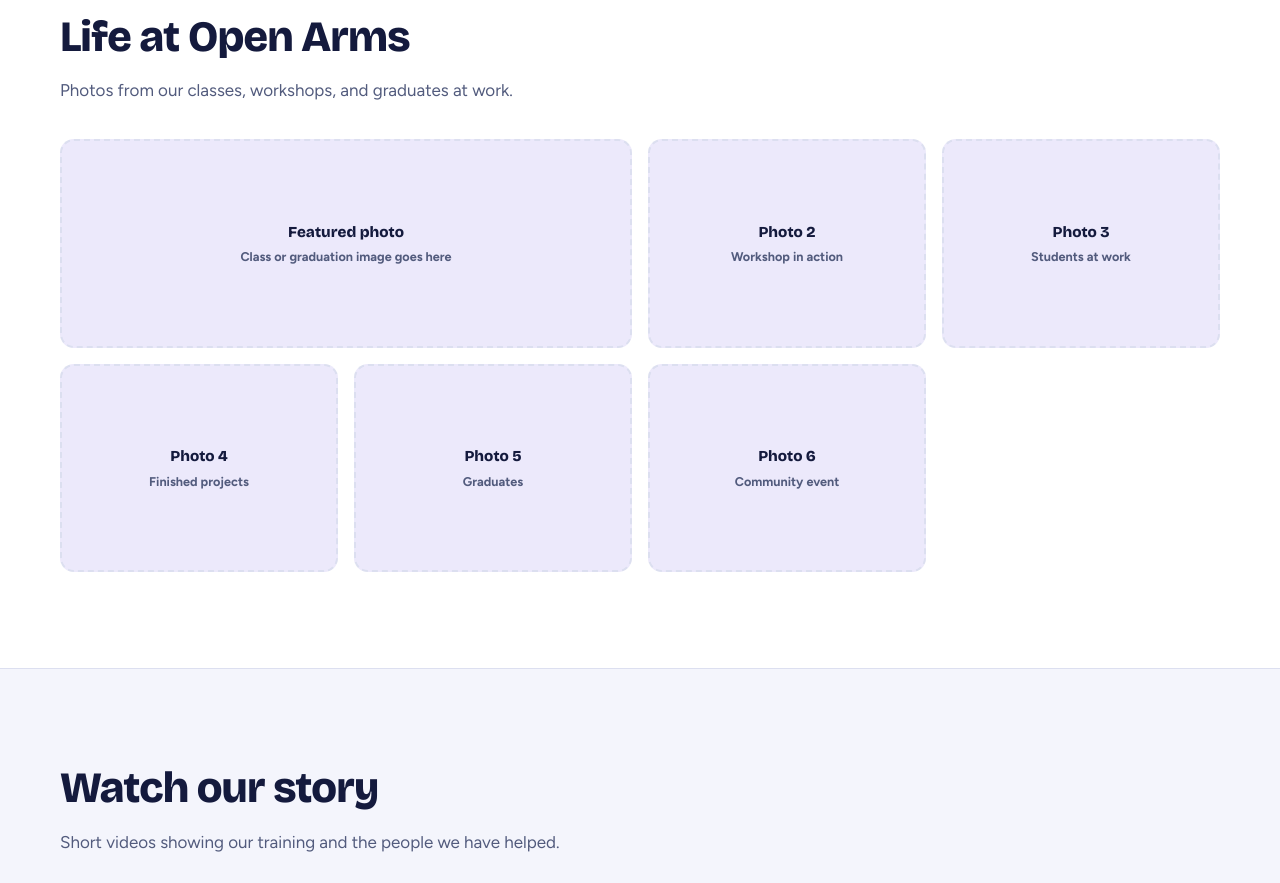
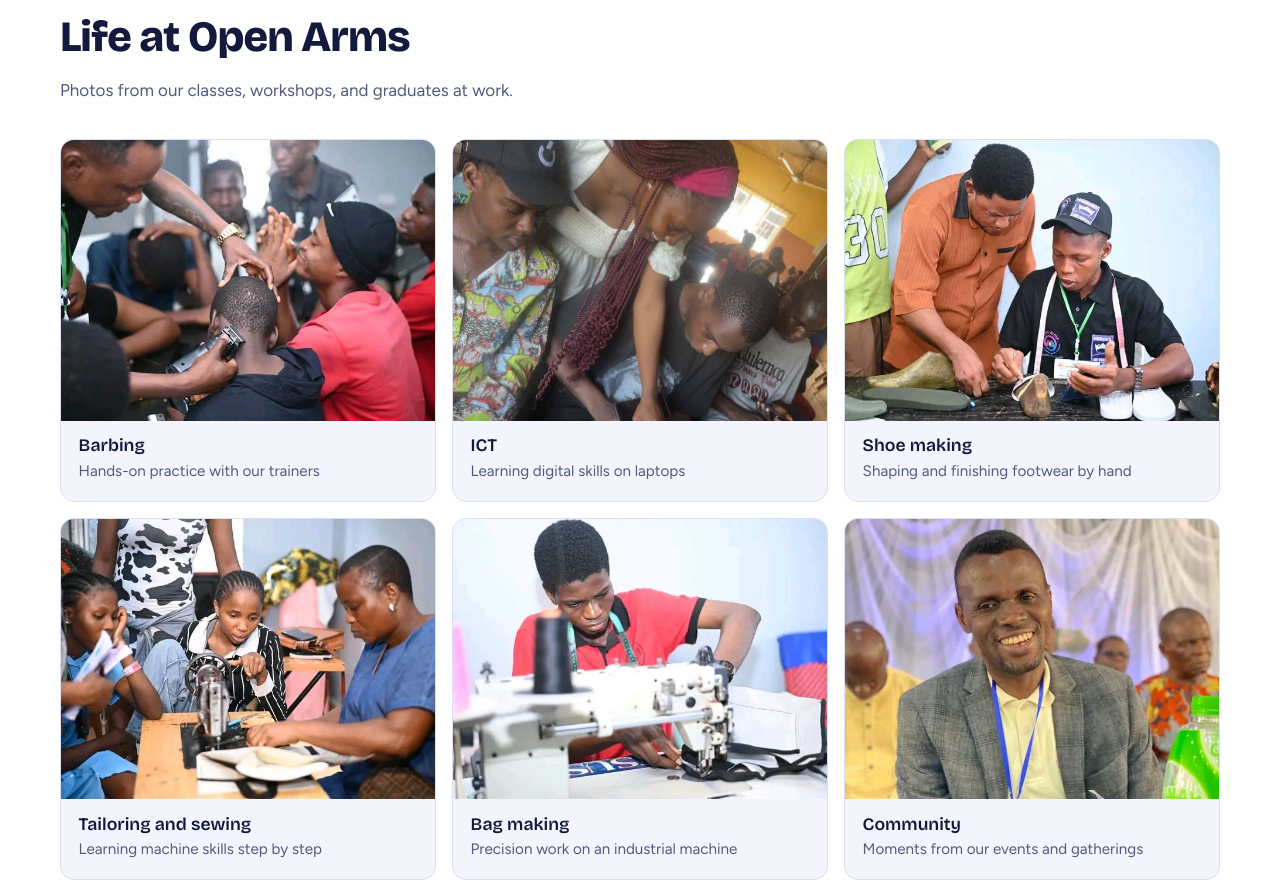
Before and after one commit to nyedukodiepreye-collab/openarms, a plain HTML site: page index.html in a window 1280 px wide. Shown: the part 1740-2623 px from the top of the page. Drawn offline with nearby package versions, Linux system fonts and the light colour scheme.

Commit message:
Add files via upload

```diff
--- a/index.html
+++ b/index.html
@@ -63,13 +63,13 @@
   <div class="wrap">
     <h2>Life at Open Arms</h2>
     <p class="lede">Photos from our classes, workshops, and graduates at work.</p>
-    <div class="gallery">
-      <label class="slot wide"><input type="file" accept="image/*"><span><strong>Featured photo</strong><small>Class or graduation image goes here</small></span></label>
-      <label class="slot"><input type="file" accept="image/*"><span><strong>Photo 2</strong><small>Workshop in action</small></span></label>
-      <label class="slot"><input type="file" accept="image/*"><span><strong>Photo 3</strong><small>Students at work</small></span></label>
-      <label class="slot"><input type="file" accept="image/*"><span><strong>Photo 4</strong><small>Finished projects</small></span></label>
-      <label class="slot"><input type="file" accept="image/*"><span><strong>Photo 5</strong><small>Graduates</small></span></label>
-      <label class="slot"><input type="file" accept="image/*"><span><strong>Photo 6</strong><small>Community event</small></span></label>
+    <div class="gallery photos">
+      <figure class="photo"><img src="assets/gallery-barbing.jpg" alt="A trainer guiding a student cutting hair while others watch" loading="lazy" style="object-position:center 40%"><figcaption><strong>Barbing</strong><span>Hands-on practice with our trainers</span></figcaption></figure>
+      <figure class="photo"><img src="assets/gallery-ict.jpg" alt="Students working together on laptops in an ICT class" loading="lazy" style="object-position:center 30%"><figcaption><strong>ICT</strong><span>Learning digital skills on laptops</span></figcaption></figure>
+      <figure class="photo"><img src="assets/gallery-shoe-making.jpg" alt="A trainer guiding a student making shoes at a workbench" loading="lazy" style="object-position:center"><figcaption><strong>Shoe making</strong><span>Shaping and finishing footwear by hand</span></figcaption></figure>
+      <figure class="photo"><img src="assets/gallery-tailoring.jpg" alt="Women learning sewing with a hand-operated sewing machine" loading="lazy" style="object-position:center"><figcaption><strong>Tailoring and sewing</strong><span>Learning machine skills step by step</span></figcaption></figure>
+      <figure class="photo"><img src="assets/gallery-bag-making.jpg" alt="A student stitching on an industrial sewing machine" loading="lazy" style="object-position:center"><figcaption><strong>Bag making</strong><span>Precision work on an industrial machine</span></figcaption></figure>
+      <figure class="photo"><img src="assets/gallery-community.jpg" alt="A smiling attendee at a community event" loading="lazy" style="object-position:center 25%"><figcaption><strong>Community</strong><span>Moments from our events and gatherings</span></figcaption></figure>
     </div>
   </div>
 </section>
--- a/style.css
+++ b/style.css
@@ -91,6 +91,13 @@ nav a:not(.btn):hover{color:var(--accent)}
 .slot.filled{border-style:solid}
 @media (max-width:640px){.slot.wide{grid-column:auto;aspect-ratio:4/3}}
 
+.photo{margin:0;background:var(--bg);border:1px solid var(--line);border-radius:14px;overflow:hidden}
+.photo img{display:block;width:100%;aspect-ratio:4/3;object-fit:cover}
+.photo figcaption{padding:.9rem 1.1rem 1.1rem}
+.photo strong{display:block;font:600 1.1rem var(--display)}
+.photo span{display:block;color:var(--muted);font-size:.95rem;margin-top:.15rem}
+.gallery.photos{grid-template-columns:repeat(auto-fit,minmax(280px,1fr))}
+
 /* steps */
 .steps{list-style:none;margin:2.2rem 0 0;padding:0;display:grid;gap:1.4rem;grid-template-columns:repeat(auto-fit,minmax(220px,1fr));counter-reset:s}
 .steps li{counter-increment:s;padding-top:1rem;border-top:4px solid var(--purple)}
```
Also changed, not shown: assets/gallery-bag-making.jpg (added), assets/gallery-barbing.jpg (added), assets/gallery-community.jpg (added), assets/gallery-ict.jpg (added), assets/gallery-shoe-making.jpg (added), assets/gallery-tailoring.jpg (added).
